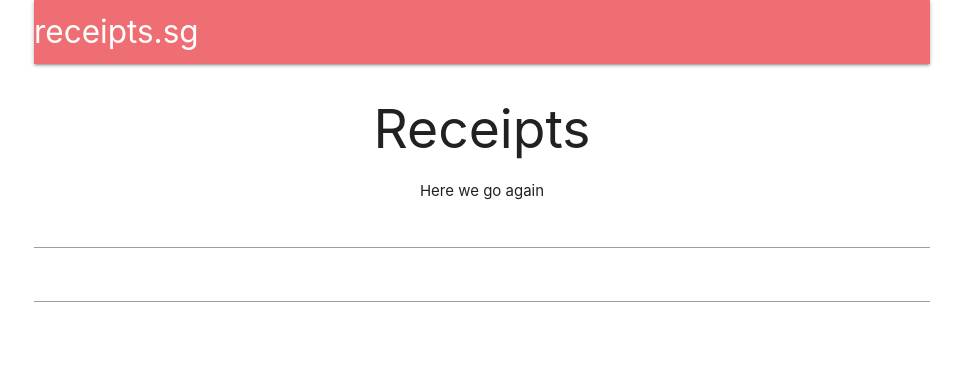
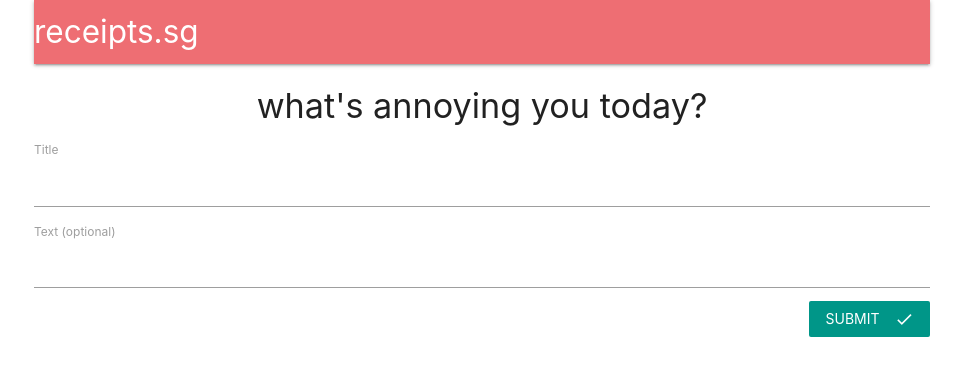
Before and after one commit to sohwkjames/receipts_sg, a React app in the folder client/: page / in a window 1280 px wide. Shown: the whole page, without its empty margins (158-1121 px from the left). Built offline with nearby package versions, Linux system fonts and the light colour scheme; no server answers.

Commit message:
Add redux-forum stuff

```diff
--- a/client/package.json
+++ b/client/package.json
@@ -16,6 +16,7 @@
     "react-scripts": "5.0.0",
     "react-stripe-checkout": "^2.6.3",
     "redux": "^4.1.2",
+    "redux-form": "^8.3.8",
     "redux-thunk": "^2.4.1",
     "web-vitals": "^2.1.4"
   },
--- a/client/public/index.html
+++ b/client/public/index.html
@@ -3,6 +3,7 @@
   <head>
     <meta charset="utf-8" />
     <link rel="icon" href="%PUBLIC_URL%/favicon.ico" />
+    <link href="https://fonts.googleapis.com/icon?family=Material+Icons" rel="stylesheet">
     <meta name="viewport" content="width=device-width, initial-scale=1" />
     <meta name="theme-color" content="#000000" />
     <meta
--- a/client/src/components/App.js
+++ b/client/src/components/App.js
@@ -4,10 +4,9 @@ import Header from './Header';
 import Landing from './Landing';
 import { connect } from 'react-redux';
 import * as actions from '../actions';
-import AddReceiptForm from './receipts/AddReceiptForm';
+import ReceiptNew from './receipts/ReceiptNew';
 
 const Dashboard = () => <h2>Dashboard</h2>
-const SurveyNew = () => <h2>SurveyNew</h2>
 
 class App extends Component {
   componentDidMount() {
@@ -21,9 +20,9 @@ class App extends Component {
         <BrowserRouter>
           <Route path="/" component={Landing} exact={true}></Route>
           <Route path="/surveys" component={Dashboard} exact={true}></Route>
-          <Route path="/surveys/new" component={SurveyNew} />
+          <Route path="/receipts/new" component={ReceiptNew} />
         </BrowserRouter>
-        <AddReceiptForm />
+        <ReceiptNew />
       </div>
     )
   }
--- a/client/src/components/HeaderTwo.js
+++ b/client/src/components/HeaderTwo.js
@@ -5,7 +5,6 @@ import Payments from './Payments';
 
 function HeaderTwo(props) {
   const content = props;
-  console.log('HeaderTwo received:', props);
   return(
     <div>
       This is props we receive:;
--- a/client/src/components/Landing.js
+++ b/client/src/components/Landing.js
@@ -3,10 +3,9 @@ import React from 'react';
 function Landing() {
   return(
     <div style={{ textAlign: 'center'}}>
-      <h2>
-        Receipts
-      </h2>
-      Here we go again
+      <h4>
+        what's annoying you today?
+      </h4>
     </div>
   )
 }
--- a/client/src/components/receipts/AddReceiptForm.js
+++ /dev/null
@@ -1,18 +0,0 @@
-import React from 'react';
-
-function AddReceiptForm() {
-  // input for title
-  // input for text
-
-  // button to submit
-
-  return(
-    <div>
-      <input type="text" />
-      <input type="text" />
-    </div>
-  )
-
-}
-
-export default AddReceiptForm;
--- /dev/null
+++ b/client/src/components/receipts/ReceiptField.js
@@ -0,0 +1,16 @@
+import React from 'react';
+
+function ReceiptField(props) {
+  const { input, label, meta: {error, touched} } = props;
+  // touched is a bool, true if user has entered the field before
+
+  return (<div>
+    <label>{label}</label>
+    <input {...input}></input>
+    <div className="red-text" style={{marginBottom: '5px'}}>
+      {touched && error}
+    </div>
+  </div>)
+}
+
+export default ReceiptField;
--- /dev/null
+++ b/client/src/components/receipts/ReceiptForm.js
@@ -0,0 +1,47 @@
+import React from 'react';
+import { reduxForm, Field } from 'redux-form';
+import ReceiptField from './ReceiptField';
+import { Link } from 'react-router-dom';
+
+function ReceiptForm(props) {
+
+  const FIELDS = [
+    { name: 'title', label: 'Title' },
+    { name: 'text', label: 'Text (optional)'}
+  ]
+
+  function renderFields() {
+    const fieldList = FIELDS.map((field) => {
+      return <Field key={field.name} type="text" name={field.name} label={field.label} component={ReceiptField} />;
+    });
+    return fieldList;
+  }
+
+  return(
+    <div>
+      <form onSubmit={props.handleSubmit(values => console.log('handleSubmit:', values))}>
+        {renderFields()}
+        <button className="teal btn-flat right white-text" type="submit">
+          Submit
+          <i class="material-icons right">done</i>
+        </button>
+
+      </form>
+    </div>
+  )
+}
+
+function validate(values) {
+  const errors = {};
+
+  if (!values.title) {
+    errors.title = 'Give us a title!';
+  };
+
+  return errors;
+}
+
+export default reduxForm({
+  validate: validate,
+  form: 'surveyForm'
+})(ReceiptForm);
--- /dev/null
+++ b/client/src/components/receipts/ReceiptNew.js
@@ -0,0 +1,14 @@
+import React from 'react';
+import ReceiptForm from './ReceiptForm';
+
+function ReceiptNew() {
+
+  return(
+    <div>
+      <ReceiptForm />
+    </div>
+  )
+
+}
+
+export default ReceiptNew;
--- a/client/src/index.js
+++ b/client/src/index.js
@@ -14,6 +14,3 @@ ReactDOM.render(
   <Provider store={store}><App/></Provider>,
   document.querySelector('#root')
 );
-
-console.log('STRIPE KEY IS', process.env.REACT_APP_STRIPE_KEY);
-console.log('ENVIRONMENT IS ', process.env.NODE_ENV);
--- a/client/src/reducers/index.js
+++ b/client/src/reducers/index.js
@@ -1,6 +1,8 @@
 import { combineReducers } from 'redux';
 import authReducer from './authReducer';
+import { reducer as reduxForm } from 'redux-form';
 
 export default combineReducers({
-  auth: authReducer
+  auth: authReducer,
+  form: reduxForm
 });
--- a/package.json
+++ b/package.json
@@ -26,6 +26,7 @@
     "nodemon": "^2.0.15",
     "passport": "^0.5.2",
     "passport-google-oauth20": "^2.0.0",
+    "redux-form": "^8.3.8",
     "redux-thunk": "^2.4.1",
     "stripe": "^8.202.0"
   }
--- a/routes/receiptRoutes.js
+++ b/routes/receiptRoutes.js
@@ -14,7 +14,6 @@ module.exports = (app) => {
 
   app.post('/api/receipts/add', (req, res) => {
     const { title, text } = req.body;
-    console.log('req.body: ', req.body);
     let receipt = new Receipt( {
       title,
       text,
```
Also changed, not shown: 2 other files.
